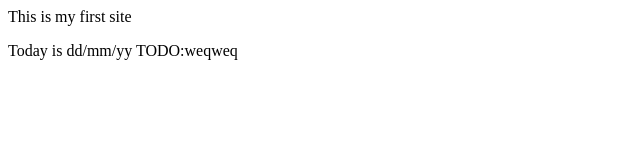
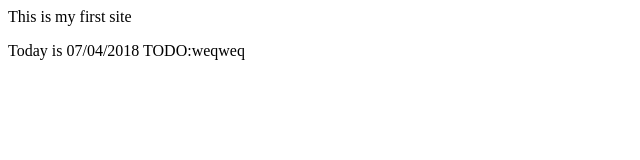
Before and after one commit to Tempest999/Tempest, a website: page site/index.html in a window 1280 px wide. Shown: the full height of the page, 0-640 px from the left. Drawn offline with Linux system fonts and the light colour scheme.

Commit message:
data changed

```diff
--- a/site/index.html
+++ b/site/index.html
@@ -6,7 +6,7 @@
 </head>
 <body>
 	This is my first site<p>
-	Today is dd/mm/yy
+	Today is 07/04/2018
 	TODO:weqweq<p>
 </body>
 </html>
```
